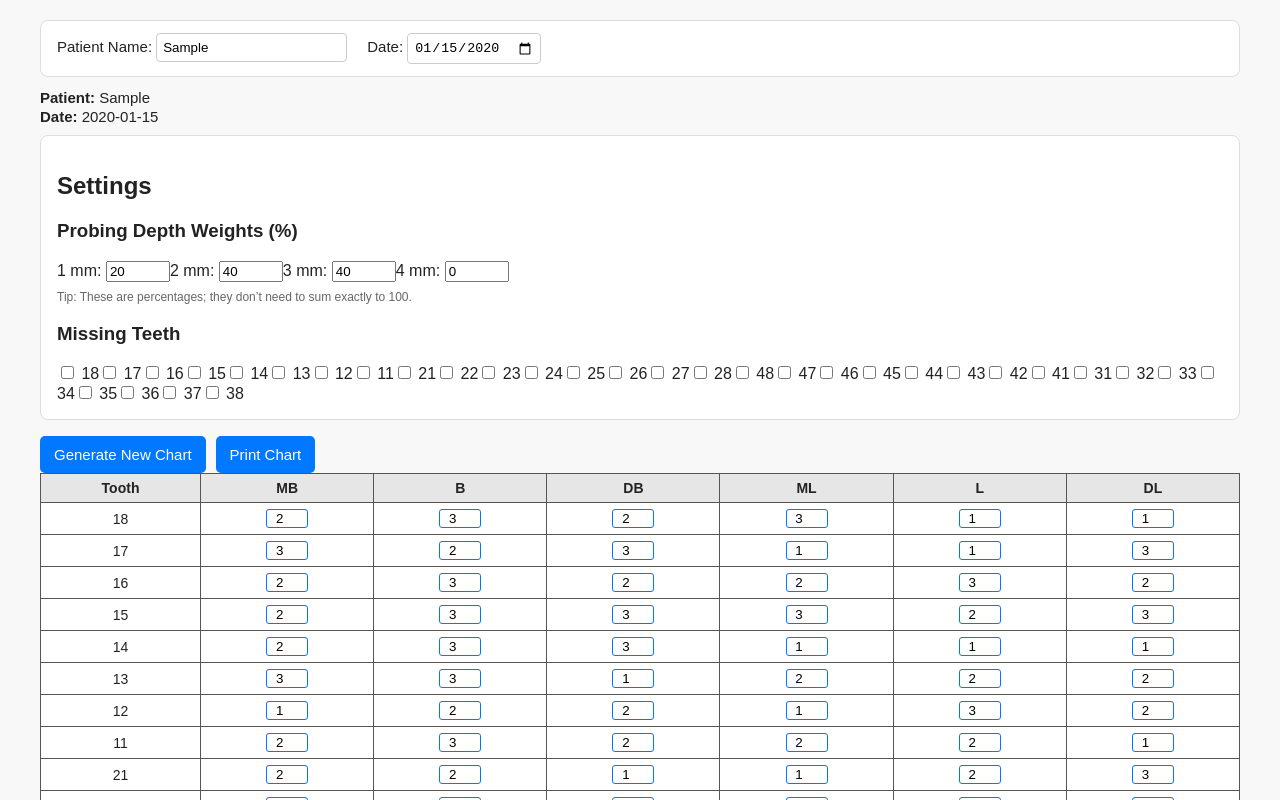
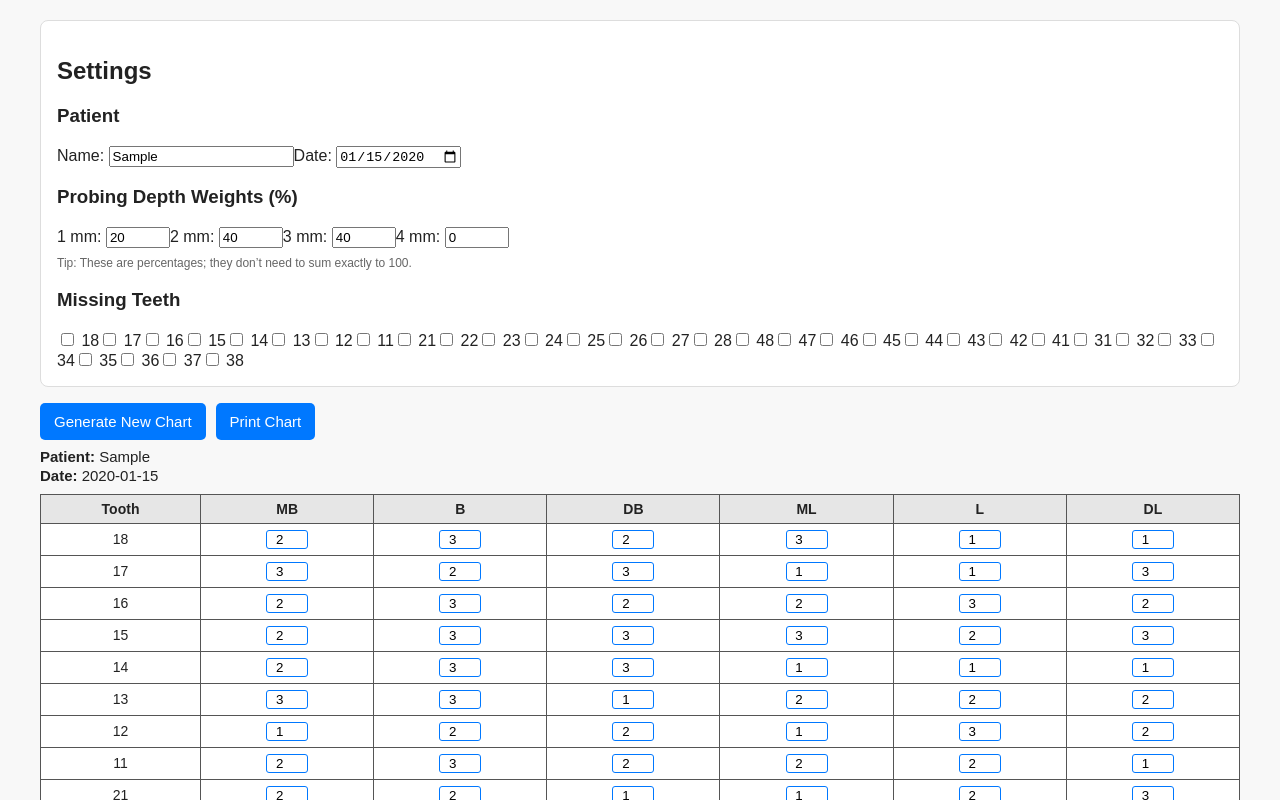
Before and after one commit to cbctrush/perio-chart-web, a React (Create React App) app: page / in a window 1280 px wide. Both pictures are taken after typing "Sample", "2020-01-15" into the empty fields and a click on the button "Generate New Chart". Shown: the top 800 px of the page. Built offline with nearby package versions, Linux system fonts and the light colour scheme.

Commit message:
Move patient name/date into SettingsPanel; ensure printed header

```diff
--- a/src/App.js
+++ b/src/App.js
@@ -4,22 +4,32 @@ import ArchTable from "./components/ArchTable";
 import "./styles.css";
 
 export default function App() {
+  // probability weights in PERCENT (1–4)
   const [probabilities, setProbabilities] = useState({ 1: 20, 2: 40, 3: 40, 4: 0 });
+  // store missing teeth as STRINGS for consistent comparison
   const [missingTeeth, setMissingTeeth] = useState([]);
+  // chart object: { [FDI]: [MB, B, DB, ML, L, DL] | ["-","-","-","-","-","-"] }
   const [chart, setChart] = useState({});
   const [printMode, setPrintMode] = useState(false);
+
+  // patient info (shown in print header)
   const [patientName, setPatientName] = useState("");
   const [examDate, setExamDate] = useState("");
 
+  // FDI numbering layout (maxillary then mandibular)
   const teeth = [
+    // Maxilla (UR → UL)
     18,17,16,15,14,13,12,11,21,22,23,24,25,26,27,28,
-    48,47,46,45,44,43,42,41,31,32,33,34,35,36,37,38
+    // Mandible (LL → LR)
+    48,47,46,45,44,43,42,41,31,32,33,34,35,36,37,38,
   ];
 
+  // pick a value 1–4 using probability percentages
   function weightedRandomValue() {
     const pool = [];
     Object.entries(probabilities).forEach(([depth, pct]) => {
-      for (let i = 0; i < pct; i++) pool.push(Number(depth));
+      const count = Math.max(0, Number(pct) | 0); // simple weight
+      for (let i = 0; i < count; i++) pool.push(Number(depth));
     });
     return pool.length ? pool[Math.floor(Math.random() * pool.length)] : 2;
   }
@@ -28,57 +38,37 @@ export default function App() {
     const newChart = {};
     teeth.forEach((tooth) => {
       const tStr = String(tooth);
-      if (missingTeeth.includes(tStr)) newChart[tooth] = ["-","-","-","-","-","-"];
-      else newChart[tooth] = Array(6).fill(0).map(() => weightedRandomValue());
+      if (missingTeeth.includes(tStr)) {
+        newChart[tooth] = ["-","-","-","-","-","-"];
+      } else {
+        newChart[tooth] = Array.from({ length: 6 }, () => weightedRandomValue());
+      }
     });
     setChart(newChart);
   }
 
   const updateDepth = (tooth, index, value) => {
-    setChart(prev => ({
-      ...prev,
-      [tooth]: prev[tooth].map((v, i) => (i === index ? value : v))
-    }));
+    const v = Number(value);
+    setChart((prev) => {
+      const row = prev[tooth] || Array(6).fill("");
+      const nextRow = row.map((x, i) => (i === index ? (Number.isFinite(v) ? v : x) : x));
+      return { ...prev, [tooth]: nextRow };
+    });
   };
 
   return (
     <div className={printMode ? "print-mode" : "app"}>
-      {!printMode && (
-        <div className="patient-info">
-          <label>
-            Patient Name:&nbsp;
-            <input
-              type="text"
-              value={patientName}
-              onChange={(e) => setPatientName(e.target.value)}
-              placeholder="e.g., John Smith"
-            />
-          </label>
-          <label>
-            Date:&nbsp;
-            <input
-              type="date"
-              value={examDate}
-              onChange={(e) => setExamDate(e.target.value)}
-            />
-          </label>
-        </div>
-      )}
-
-      {/* Patient header always printed */}
-      {Object.keys(chart).length > 0 && (
-        <div className="chart-header always-show">
-          <p><strong>Patient:</strong> {patientName || "________________"}</p>
-          <p><strong>Date:</strong> {examDate || "________________"}</p>
-        </div>
-      )}
-
+      {/* Settings (now includes patient name/date fields) */}
       {!printMode && (
         <SettingsPanel
           probabilities={probabilities}
           setProbabilities={setProbabilities}
           missingTeeth={missingTeeth}
           setMissingTeeth={setMissingTeeth}
+          patientName={patientName}
+          setPatientName={setPatientName}
+          examDate={examDate}
+          setExamDate={setExamDate}
         />
       )}
 
@@ -102,6 +92,14 @@ export default function App() {
         </div>
       )}
 
+      {/* Always show on print */}
+      {Object.keys(chart).length > 0 && (
+        <div className="chart-header always-show">
+          <p><strong>Patient:</strong> {patientName || "________________"}</p>
+          <p><strong>Date:</strong> {examDate || "________________"}</p>
+        </div>
+      )}
+
       <ArchTable
         chart={chart}
         teeth={teeth}
--- a/src/components/SettingsPanel.js
+++ b/src/components/SettingsPanel.js
@@ -7,11 +7,16 @@ const allTeeth = [
   31,32,33,34,35,36,37,38
 ];
 
+// Includes patient name/date inputs + probabilities + missing teeth
 function SettingsPanel({
   probabilities = { 1: 20, 2: 40, 3: 40, 4: 0 },
   setProbabilities = () => {},
   missingTeeth = [],
-  setMissingTeeth = () => {}
+  setMissingTeeth = () => {},
+  patientName = "",
+  setPatientName = () => {},
+  examDate = "",
+  setExamDate = () => {}
 }) {
   const handleWeightChange = (e) => {
     const { name, value } = e.target;   // name = "1" | "2" | "3" | "4"
@@ -38,6 +43,28 @@ function SettingsPanel({
   return (
     <div className="settings-panel">
       <h2>Settings</h2>
+
+      {/* Patient Info inside settings for visibility */}
+      <div className="settings-section">
+        <h3>Patient</h3>
+        <label>
+          Name:&nbsp;
+          <input
+            type="text"
+            value={patientName}
+            onChange={(e) => setPatientName(e.target.value)}
+            placeholder="e.g., John Smith"
+          />
+        </label>
+        <label>
+          Date:&nbsp;
+          <input
+            type="date"
+            value={examDate}
+            onChange={(e) => setExamDate(e.target.value)}
+          />
+        </label>
+      </div>
 
       <div className="weights settings-section">
         <h3>Probing Depth Weights (%)</h3>
```
